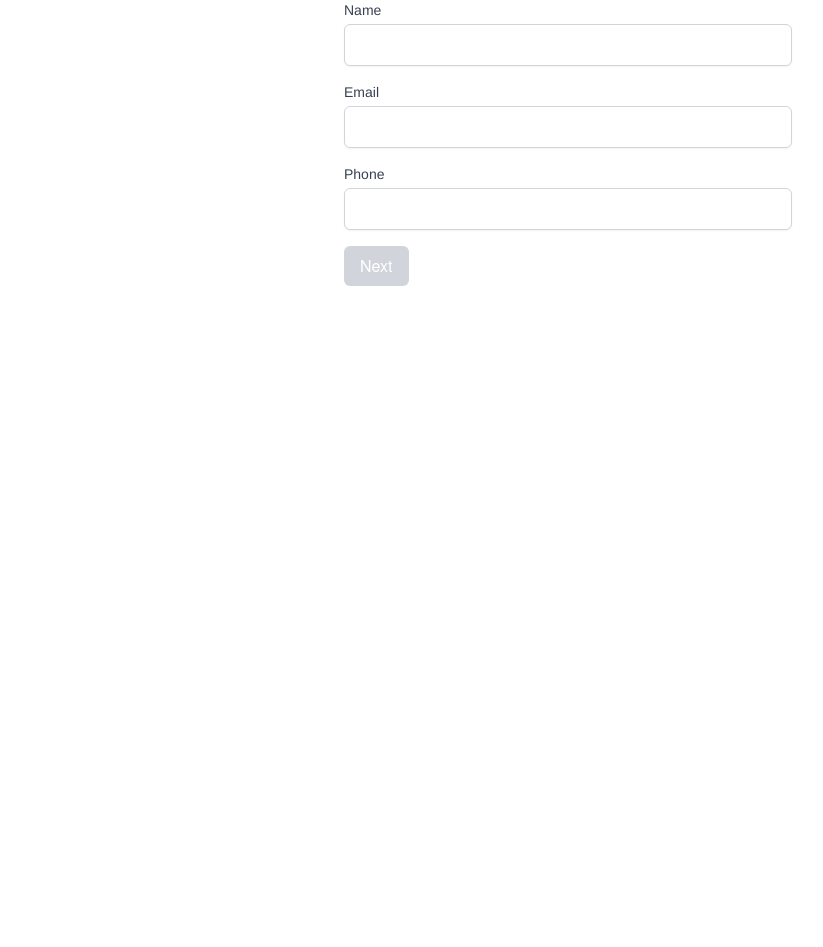
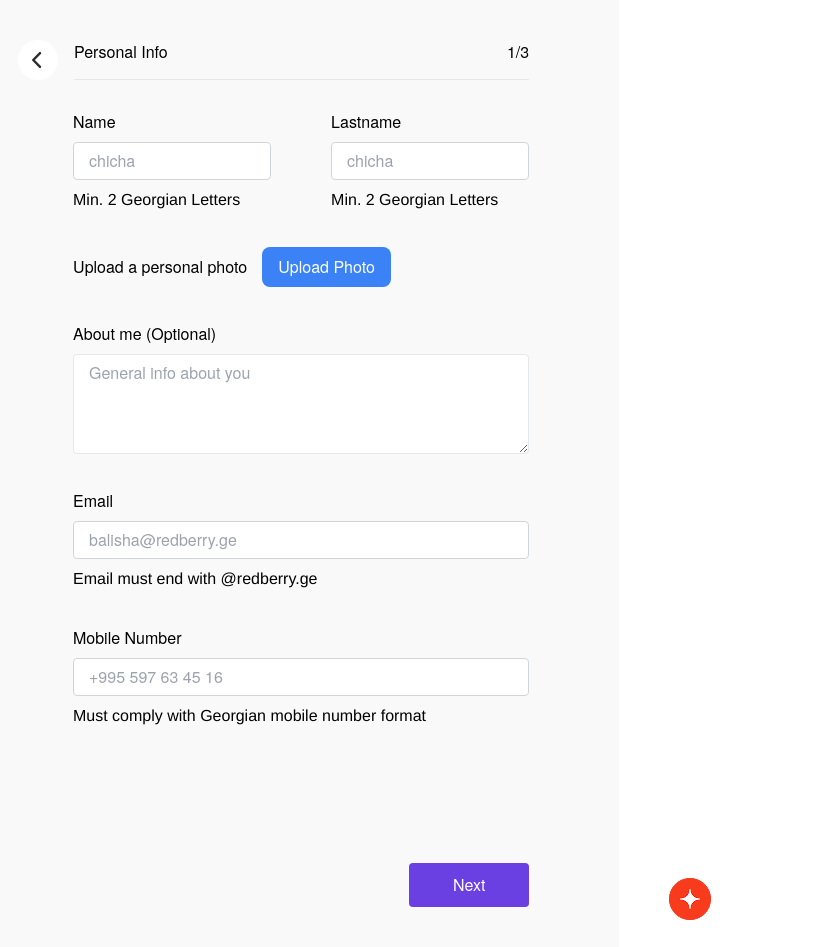
Before and after one commit to Tailung1/Redberry-Bootcamp-6, a React (Vite) app: page /personal in a window 1280 px wide. Shown: the whole page, without its empty margins (72-895 px from the left). Before the commit the page ends 800 px from the top, so only its background shows below. Built offline with nearby package versions, Linux system fonts and the light colour scheme; a web font is replaced by a local one.

Commit message:
this is fixed version, not last one

```diff
--- a/src/Routing.tsx
+++ b/src/Routing.tsx
@@ -5,26 +5,18 @@ import Personal from "./components/Personal";
 import Experince from "./components/Experince";
 
 export default function Routing() {
+  const [image, setImage] = useState<null | string>(null);
 
-    const [image, setImage] = useState<null | string>(null);
-    const [counter,setCounter]=useState<number>(0)
   return (
     <Routes>
       <Route path='/' element={<App />} />
       <Route
         path='/personal'
-        element={
-          <Personal
-            image={image}
-            setImage={setImage}
-            counter={counter}
-            setCounter={setCounter}
-          />
-        }
+        element={<Personal image={image} setImage={setImage} />}
       />
       <Route
         path='/personal/experince'
-        element={<Experince image={image} counter={counter} setCounter={setCounter} />}
+        element={<Experince image={image} />}
       />
     </Routes>
   );
--- a/src/components/Experince.tsx
+++ b/src/components/Experince.tsx
@@ -9,11 +9,9 @@ import phoneIMG from "../assets/phone.svg";
 
 interface imageType {
   image: string | null;
-  counter:number
-  setCounter: React.Dispatch<React.SetStateAction<number>>;
 }
 
-export default function Experience({ image,setCounter,counter }: imageType) {
+export default function Experience({ image }: imageType) {
   const navigate = useNavigate();
 
   const [firstDate, setFirstDate] = useState("");
@@ -54,7 +52,9 @@ export default function Experience({ image,setCounter,counter }: imageType) {
       <div className='flex gap-[60px] py-[48px] pl-[48px] pr-[70px] bg-[#F9F9F9] mt-48px mb-[65px] w-[54%]'>
         <div>
           <img
-            onClick={() => {navigate("/personal"),setCounter(counter+1)}}
+            onClick={() => {
+              navigate("/personal");
+            }}
             className='cursor-pointer'
             src={arrowIMG}
             alt='arrow image'
--- a/src/components/Personal.tsx
+++ b/src/components/Personal.tsx
@@ -1,250 +1,470 @@
 import React, { useEffect, useState } from "react";
-import { useForm, Controller } from "react-hook-form";
-import IMask from "imask";
+import arrowIMG from "../assets/arrow.svg";
+import starIMG from "../assets/star.png";
+import atIMG from "../assets/at.svg";
+import phoneIMG from "../assets/phone.svg";
+import check from "../assets/check.svg";
+import warning from "../assets/warning.svg";
+import IMask from "imask"; // Import IMask
 import { yupResolver } from "@hookform/resolvers/yup";
 import * as yup from "yup";
 
-// Define validation schema using Yup
-const schema = yup
-  .object({
-    name: yup.string().required("Name is required"),
+import { useForm } from "react-hook-form";
+import { useNavigate } from "react-router-dom";
+interface PersonalProps {
+  image: string | null; // image can be a string (URL) or null if no image is selected
+  setImage: React.Dispatch<React.SetStateAction<string | null>>;
+}
+export default function Personal({ image, setImage }: PersonalProps) {
+  const navigate = useNavigate();
+
+  type FormDataType = yup.InferType<typeof schema>;
+
+  const schema = yup.object().shape({
+    name: yup
+      .string()
+      .required("Name input can't be empty")
+      .min(2, "Min. 2 Georgian Letters")
+      .matches(
+        /^[\u10A0-\u10FF]+$/,
+        "Only Georgian letters are allowed"
+      ),
+    lastname: yup
+      .string()
+      .required("LastName input can't be empty")
+      .min(2, "Min. 2 Georgian Letters")
+      .matches(
+        /^[\u10A0-\u10FF]+$/,
+        "Only Georgian letters are allowed"
+      ),
     email: yup
       .string()
-      .email("Invalid email")
-      .required("Email is required"),
-    phone: yup
-      .string()
-      .matches(
-        /^\+995\s\d{3}\s\d{2}\s\d{2}\s\d{2}/,
-        "Phone number is invalid"
-      )
-      .required("Phone number is required"),
-    image: yup.mixed().required("Image is required"),
-  })
-  .required();
-
-const Form = () => {
-  const [currentPage, setCurrentPage] = useState(0);
-  const [formData, setFormData] = useState({
-    name: "",
-    email: "",
-    phone: "",
-    image: null,
+      .required("Email input can't be empty")
+      .matches(/^[a-zA-Z0-9._%+-]+@redberry\.ge$/),
+    number: yup.string().required().min(17),
+    optional: yup.string(),
+    image: yup.mixed<File>().required(),
   });
 
-  const { control, handleSubmit, setValue, formState, trigger } =
-    useForm({
+  const {
+    register,
+    handleSubmit,
+    watch,
+    setValue,
+    trigger,
+    formState: { errors },
+  } = useForm<FormDataType>({
     resolver: yupResolver(schema),
-      mode: "onChange", // Ensure validation runs on change
   });
 
-  const { errors, isValid } = formState;
+  const name = watch("name");
+  const lastName = watch("lastname");
+  const optional = watch("optional");
+  const email = watch("email");
+  const number = watch("number");
 
-  // LocalStorage handling
   useEffect(() => {
     const savedData = localStorage.getItem("formData");
     if (savedData) {
-      setFormData(JSON.parse(savedData));
+      const parsedData = JSON.parse(savedData);
+      setValue("name", parsedData.name || "");
+      setValue("lastname", parsedData.lastname || "");
+      setValue("email", parsedData.email || "");
+      setValue("number", parsedData.number || "");
+      setValue("optional", parsedData.optional || "");
+      trigger();
+      // Add any other fields you want to pre-fill here
     }
+  }, [setValue, trigger]);
+
+  useEffect(() => {
+    // Load the image from localStorage when the component mounts
+    const savedImage = localStorage.getItem("image");
+    if (savedImage) {
+      setImage(savedImage);
+    }
+  }, [setImage]); // Only run on mount to avoid infinite loop
+
+  const handleImageChange = (
+    e: React.ChangeEvent<HTMLInputElement>
+  ) => {
+    const file = e.target.files?.[0];
+    if (file) {
+      const imageUrl = URL.createObjectURL(file);
+      setImage(imageUrl);
+      localStorage.setItem("image", imageUrl);
+    }
+  };
+  const [isSubmitted, setIsSubmitted] = useState(false);
+
+  useEffect(() => {
+    const numberInput = document.getElementById(
+      "mobNum"
+    ) as HTMLInputElement;
+    const mask = IMask(numberInput, {
+      mask: "+995 000 00 00 00", // Georgian phone number format
+      lazy: true, // Show placeholder immediately
+      overwrite: true, // Ensures no underscores appear
+    });
+
+    return () => {
+      mask.destroy(); // Clean up the mask when component unmounts
+    };
   }, []);
 
-  // Save form data to localStorage
-  useEffect(() => {
-    localStorage.setItem("formData", JSON.stringify(formData));
-  }, [formData]);
+  const onSubmit = (data: object) => {
+    if (!image) return;
 
-  // Handle form submission
-  const onSubmit = (data: any) => {
-    console.log("Form submitted:", data);
-  };
+    navigate("/personal/experince");
+    localStorage.setItem("formData", JSON.stringify(data)); // Store form data in localStorage
 
-  // Handle "Next" button click (validation check)
-  const handleNext = async () => {
-    const isValidPage = await trigger(); // Trigger validation before moving to the next page
-    if (isValidPage) {
-      setCurrentPage(currentPage + 1);
-    }
-  };
-
-  const handlePrevious = () => {
-    setCurrentPage(currentPage - 1);
+    console.log(data);
   };
 
   return (
-    <div className='w-full max-w-md mx-auto'>
-      <form onSubmit={handleSubmit(onSubmit)}>
-        {currentPage === 0 && (
-          <div className='mb-4'>
-            <label
-              className='block text-sm font-medium text-gray-700'
-              htmlFor='name'
+    <div className='flex'>
+      <div className='bg-[#F9F9F9] flex flex-col w-[54%] px-[90px] py-[40px]'>
+        {/* Header Section */}
+        <div className='flex w-full items-center space-x-4'>
+          <img
+            className='cursor-pointer'
+            onClick={() => {
+              navigate("/"), localStorage.removeItem("formData");
+              localStorage.removeItem("image");
+            }}
+            src={arrowIMG}
+            alt=''
+          />
+          <div className='flex flex-col gap-[15px] w-full'>
+            <div className='flex justify-between'>
+              <h2>Personal Info</h2>
+              <p>1/3</p>
+            </div>
+            <hr />
+          </div>
+        </div>
+        <div className='mt-[30px] pl-[55px] pr-[14]'>
+          {/* Form Section */}
+          {/* Form Section */}
+          {/* Form Section */}
+
+          <form
+            className='flex flex-col gap-[35px] w-full'
+            onSubmit={handleSubmit(onSubmit)}
           >
-              Name
-            </label>
-            <Controller
+            <div className='flex w-full gap-[60px]'>
+              {/* Name Input Section */}
+              {/* Name Input Section */}
+              {/* Name Input Section */}
+
+              <div className='flex flex-col gap-[8px] w-full'>
+                <label htmlFor='Name'>Name</label>
+                <div className='relative w-full'>
+                  <input
+                    {...register("name")}
+                    type='text'
                     name='name'
-              control={control}
-              defaultValue={formData.name}
-              render={({ field }) => (
-                <input
-                  {...field}
-                  type='text'
                     id='name'
-                  className={`mt-1 block w-full px-3 py-2 border rounded-md shadow-sm focus:outline-none focus:ring-2 focus:ring-indigo-500 ${
-                    errors.name ? "border-red-500" : "border-gray-300"
+                    placeholder={"chicha"}
+                    className={`focus:outline-none focus:ring-0 pl-[15px] pr-[30px] py-[6px] font-[16px] border rounded-[4px] w-full  ${
+                      errors.name
+                        ? "border-[#EF5050]"
+                        : /^[\u10A0-\u10FF]+$/.test(name) &&
+                          !errors.name &&
+                          name.length >= 2
+                        ? "border-[#98E37E]"
+                        : "border-gray-300"
                     }`}
                   />
+                  {/* Display check icon only when the input is valid (3+ Georgian letters) */}
+                  {/^[\u10A0-\u10FF]+$/.test(name) &&
+                    !errors.name &&
+                    name.length >= 2 && (
+                      <img
+                        src={check}
+                        alt='valid'
+                        className='absolute w-5 h-5 right-2 top-1/2 transform -translate-y-1/2'
+                      />
                     )}
+                  {/* Display warning icon outside of the input when there's an error */}
+                  {errors.name && (
+                    <img
+                      src={warning}
+                      alt='warning'
+                      className='absolute w-5 h-5 right-[-25px] top-1/2 transform -translate-y-1/2' // 10px outside the input
                     />
-            {errors.name && (
-              <p className='text-red-500 text-sm'>
+                  )}
+                </div>
+                {/* Show error message or placeholder */}
+                {errors.name ? (
+                  <p className='text-red-500'>
                     {errors.name.message}
+                  </p>
+                ) : (
+                  <p className='font-light'>
+                    Min. 2 Georgian Letters
                   </p>
                 )}
               </div>
-        )}
 
-        {currentPage === 0 && (
-          <div className='mb-4'>
-            <label
-              className='block text-sm font-medium text-gray-700'
-              htmlFor='email'
-            >
-              Email
-            </label>
-            <Controller
-              name='email'
-              control={control}
-              defaultValue={formData.email}
-              render={({ field }) => (
+              {/* Last Name Input Section */}
+              {/* Last Name Input Section */}
+              {/* Last Name Input Section */}
+              {/* Last Name Input Section */}
+
+              <div className='flex flex-col gap-[8px] w-full'>
+                <label htmlFor='lastname'>Lastname</label>
+                <div className='relative w-full'>
                   <input
-                  {...field}
-                  type='email'
-                  id='email'
-                  className={`mt-1 block w-full px-3 py-2 border rounded-md shadow-sm focus:outline-none focus:ring-2 focus:ring-indigo-500 ${
-                    errors.email
-                      ? "border-red-500"
+                    {...register("lastname")}
+                    type='text'
+                    name='lastname'
+                    id='lastname'
+                    placeholder={"chicha"}
+                    className={`focus:outline-none focus:ring-0 pl-[15px] pr-[30px] py-[6px] font-[16px] border rounded-[4px] w-full ${
+                      errors.lastname || !lastName?.length
+                        ? "pr-[50px]" // Padding for error state
+                        : "pr-[30px]" // Default padding
+                    } ${
+                      errors.lastname
+                        ? "border-[#EF5050]"
+                        : /^[\u10A0-\u10FF]+$/.test(lastName) &&
+                          !errors.lastname &&
+                          lastName.length >= 2
+                        ? "border-[#98E37E]"
                         : "border-gray-300"
                     }`}
                   />
+                  {/* Display check icon only when the input is valid (3+ Georgian letters) */}
+                  {/^[\u10A0-\u10FF]+$/.test(lastName) &&
+                    !errors.name &&
+                    name.length >= 2 && (
+                      <img
+                        src={check}
+                        alt='valid'
+                        className='absolute w-5 h-5 right-2 top-1/2 transform -translate-y-1/2'
+                      />
                     )}
+                  {/* Display warning icon outside of the input when there's an error */}
+                  {errors.lastname && (
+                    <img
+                      src={warning}
+                      alt='warning'
+                      className='absolute w-5 h-5 right-[-25px] top-1/2 transform -translate-y-1/2'
                     />
-            {errors.email && (
-              <p className='text-red-500 text-sm'>
-                {errors.email.message}
+                  )}
+                </div>
+                {/* Show error message or placeholder */}
+                {errors.lastname ? (
+                  <p className='text-red-500'>
+                    {errors.lastname.message}
+                  </p>
+                ) : (
+                  <p className='font-light'>
+                    Min. 2 Georgian Letters
                   </p>
                 )}
               </div>
+            </div>
+
+            {/* Photo Upload Section */}
+            {/* Photo Upload Section */}
+            {/* Photo Upload Section */}
+            {/* Photo Upload Section */}
+
+            <div className='flex gap-[15px] items-center'>
+              <p>Upload a personal photo</p>
+              <label className='cursor-pointer bg-blue-500 text-white py-2 px-4 rounded-lg hover:bg-blue-600'>
+                Upload Photo
+                <input
+                  {...register("image", {
+                    validate: () => (image ? true : false),
+                  })}
+                  type='file'
+                  accept='image/*'
+                  onChange={handleImageChange}
+                  className='hidden' // Hide the actual input, style the label as the button
+                />
+              </label>
+
+              {/* Show check icon if an image is uploaded, or warning icon if not */}
+              {isSubmitted && !image ? (
+                <img
+                  className='w-6 h-6'
+                  src={warning}
+                  alt='Warning: No image uploaded'
+                />
+              ) : image ? (
+                <img
+                  className='w-6 h-6'
+                  src={check}
+                  alt='Valid image'
+                />
+              ) : null}
+            </div>
+
+            {/* About Me Section */}
+            {/* About Me Section */}
+
+            <div className='flex flex-col gap-[8px]'>
+              <label htmlFor='optional'>About me (Optional)</label>
+              <textarea
+                {...register("optional")}
+                id='optional'
+                placeholder='General info about you'
+                className='1px border rounded-[4px] px-[15px] py-[6px] font-[16px ] h-[100px]'
+              />
+            </div>
+
+            {/* Email Section */}
+            {/* Email Section */}
+
+            <div className='flex flex-col relative  gap-[8px]'>
+              <label htmlFor=''>Email</label>
+              <input
+                {...register("email")}
+                type='text'
+                placeholder='balisha@redberry.ge'
+                className={`focus:outline-none focus:ring-0  border rounded-[4px] px-[15px] py-[6px] font-[16px] ${
+                  errors.email
+                    ? "border-[#EF5050]"
+                    : !errors.email &&
+                      /^[a-zA-Z0-9._%+-]+@redberry\.ge$/.test(email)
+                    ? "border-[#98E37E]"
+                    : "border-gray-300"
+                }`}
+              />
+              <p className='font-light'>
+                Email must end with @redberry.ge
+              </p>
+              {/^[a-zA-Z0-9._%+-]+@redberry\.ge$/.test(email) &&
+                !errors.email && (
+                  <img
+                    src={check}
+                    alt='valid'
+                    className='absolute w-5 h-5 right-2 top-1/2 transform -translate-y-1/2'
+                  />
+                )}
+              {/* Display warning icon outside of the input when there's an error */}
+              {errors.email && (
+                <img
+                  src={warning}
+                  alt='warning'
+                  className='absolute w-5 h-5 right-[-25px] top-1/2 transform -translate-y-1/2'
+                />
+              )}
+            </div>
+
+            {/* Mobile Number Section */}
+            {/* Mobile Number Section */}
+            {/* Mobile Number Section */}
+
+            <div className='flex flex-col gap-[8px]'>
+              <label htmlFor='mobNum'>Mobile Number</label>
+              <div className='relative w-full'>
+                <input
+                  {...register("number")}
+                  type='text'
+                  id='mobNum'
+                  placeholder='+995 597 63 45 16'
+                  className={`focus:outline-none focus:ring-0 pl-[15px] pr-[30px] py-[6px] font-[16px] border rounded-[4px] w-full ${
+                    errors.number
+                      ? "border-[#EF5050]"
+                      : !errors.number && number?.length >= 17
+                      ? "border-[#98E37E]"
+                      : "border-gray-300"
+                  }`}
+                />
+
+                {/* ✅ Check icon */}
+                {number?.length >= 17 && !errors.number && (
+                  <img
+                    src={check}
+                    alt='valid'
+                    className='absolute w-5 h-5 right-2 top-1/2 transform -translate-y-1/2'
+                  />
                 )}
 
-        {currentPage === 0 && (
-          <div className='mb-4'>
-            <label
-              className='block text-sm font-medium text-gray-700'
-              htmlFor='phone'
-            >
-              Phone
-            </label>
-            <Controller
-              name='phone'
-              control={control}
-              defaultValue={formData.phone}
-              render={({ field }) => (
-                <input
-                  {...field}
-                  type='text'
-                  id='phone'
-                  className={`mt-1 block w-full px-3 py-2 border rounded-md shadow-sm focus:outline-none focus:ring-2 focus:ring-indigo-500 ${
-                    errors.phone
-                      ? "border-red-500"
-                      : "border-gray-300"
-                  }`}
-                  onInput={(e: any) => {
-                    const maskedPhone = IMask(e.target, {
-                      mask: "+995 000 00 00 00",
-                    });
-                    field.onChange(maskedPhone.value);
-                  }}
+                {/* ⚠️ Warning icon */}
+                {errors.number && (
+                  <img
+                    src={warning}
+                    alt='warning'
+                    className='absolute w-5 h-5 right-[-25px] top-1/2 transform -translate-y-1/2'
                   />
                 )}
-            />
-            {errors.phone && (
-              <p className='text-red-500 text-sm'>
-                {errors.phone.message}
+              </div>
+
+              <p className='font-light'>
+                Must comply with Georgian mobile number format
               </p>
-            )}
             </div>
-        )}
 
-        {currentPage === 1 && (
-          <div className='mb-4'>
-            <label
-              className='block text-sm font-medium text-gray-700'
-              htmlFor='image'
-            >
-              Image
-            </label>
-            <Controller
-              name='image'
-              control={control}
-              defaultValue={formData.image}
-              render={({ field }) => (
-                <input
-                  {...field}
-                  type='file'
-                  id='image'
-                  className='mt-1 block w-full px-3 py-2 border rounded-md shadow-sm focus:outline-none focus:ring-2 focus:ring-indigo-500'
-                  onChange={(e: any) => {
-                    setFormData({
-                      ...formData,
-                      image: e.target.files[0],
-                    });
+            {/* Submit Button */}
+            <div className='flex justify-end'>
+              <button
+                onClick={() => {
+                  setIsSubmitted(true), console.log(image);
                 }}
-                />
-              )}
-            />
-            {errors.image && (
-              <p className='text-red-500 text-sm'>
-                {errors.image.message}
-              </p>
-            )}
-          </div>
-        )}
-
-        <div className='flex justify-between'>
-          {currentPage > 0 && (
-            <button
-              type='button'
-              onClick={handlePrevious}
-              className='px-4 py-2 bg-gray-300 text-gray-700 rounded-md'
-            >
-              Previous
-            </button>
-          )}
-
-          {currentPage < 1 ? (
-            <button
-              type='button'
-              onClick={handleNext}
-              className={`px-4 py-2 ${
-                isValid ? "bg-blue-500" : "bg-gray-300"
-              } text-white rounded-md`}
-              disabled={!isValid}
+                type='submit'
+                className='bg-[#6B40E3] px-[60px] py-[10px] text-[16px] text-white rounded-[4px] mt-[100px] w-[30px] flex justify-center'
               >
                 Next
               </button>
-          ) : (
-            <button
-              type='submit'
-              className='px-4 py-2 bg-green-500 text-white rounded-md'
-            >
-              Submit
-            </button>
-          )}
             </div>
           </form>
         </div>
+      </div>
+
+      {/* Summary Section */}
+      <div className='bg-white '>
+        <div className='flex items-center mt-[68px] ml-[50px]'>
+          <div className='flex relative flex-col gap-[20px]'>
+            <div className='text-[34px] leading-normal flex gap-[10px] className="h-[40px] text-[#F93B1D]'>
+              <span>{name}</span>
+              <span>{lastName}</span>
+            </div>
+            <div className='h-[40px]'>
+              {email && (
+                <div className='flex gap-[10px]'>
+                  <img src={atIMG} alt='at image' /> {email}{" "}
+                </div>
+              )}
+            </div>
+            <div className='h-[40px]'>
+              {number && (
+                <div className='flex gap-[10px]'>
+                  <img src={phoneIMG} alt='at image' /> {number}{" "}
+                </div>
+              )}
+            </div>
+            {optional && (
+              <div className='h-[40px]'>
+                <p className='mb-[10px] text-[#F93B1D] text-[18px] '>
+                  About me
+                </p>
+                <span className='block max-w-[300px] break-words'>
+                  {optional}
+                </span>
+              </div>
+            )}
+            <img
+              className='mt-[670px] w-[42px] h-[42px]'
+              src={starIMG}
+              alt='star image with red background'
+            />
+          </div>
+          <div className='h-[40px]'>
+            {image && (
+              <img
+                src={image}
+                alt='Uploaded'
+                className='absolute right-10 top-20 w-[200px] h-[200px] object-cover rounded-full'
+              />
+            )}
+          </div>
+        </div>
+      </div>
+    </div>
   );
-};
-
-export default Form;
+}
```
Lines whose indentation alone changed are shown as unchanged.
